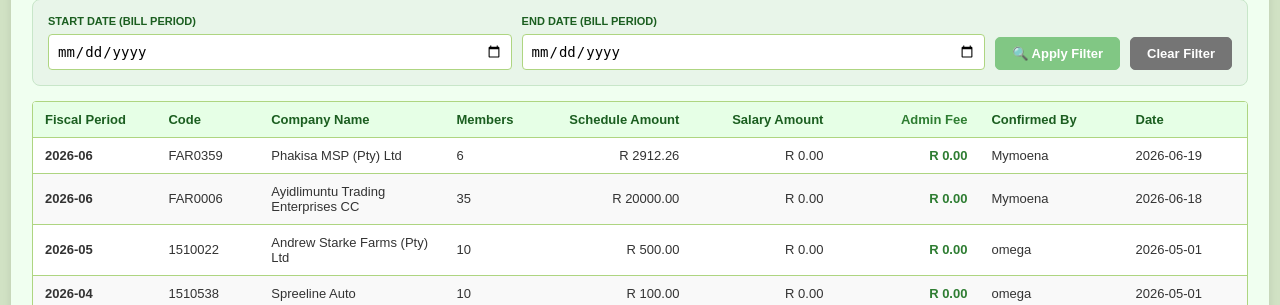
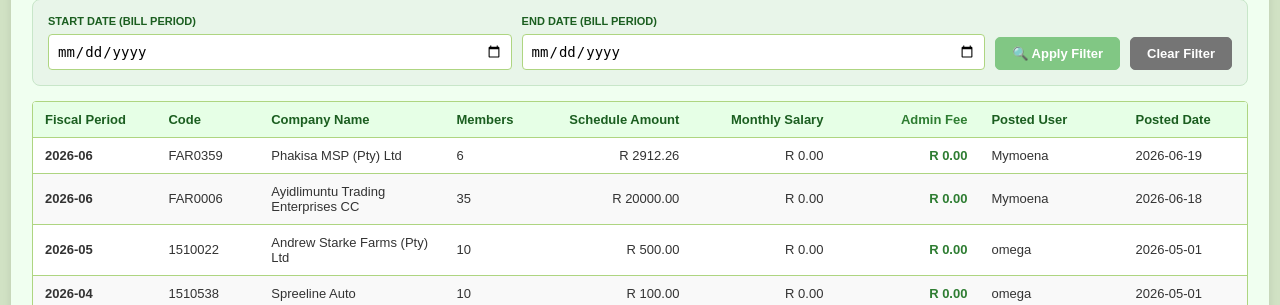
Before and after one commit to Omega130920/Powerapps, a Django app: page /admin-billing/ in a window 1280 px wide. Shown: the part 213-518 px from the top of the page. Run offline with Django 5.2, Linux system fonts and the light colour scheme; a user stored in the database is signed in; data comes from the database, SQL or seed files in the repository.

Commit message:
Initial commit

```diff
--- a/UNITY_INTERNAL/unity_internal_app/templates/unity_internal_app/admin_billing.html
+++ b/UNITY_INTERNAL/unity_internal_app/templates/unity_internal_app/admin_billing.html
@@ -106,10 +106,10 @@
                     <th style="width: 16%;">Company Name</th>
                     <th style="width: 8%;">Members</th>
                     <th style="width: 12%;" class="amount-col">Schedule Amount</th>
-                    <th style="width: 12%;" class="amount-col">Salary Amount</th>
+                    <th style="width: 12%;" class="amount-col">Monthly Salary</th>
                     <th style="width: 12%;" class="fee-col">Admin Fee</th>
-                    <th style="width: 12%;">Confirmed By</th>
-                    <th style="width: 10%;">Date</th>
+                    <th style="width: 12%;">Posted User</th>
+                    <th style="width: 10%;">Posted Date</th>
                 </tr>
             </thead>
             <tbody>
```
